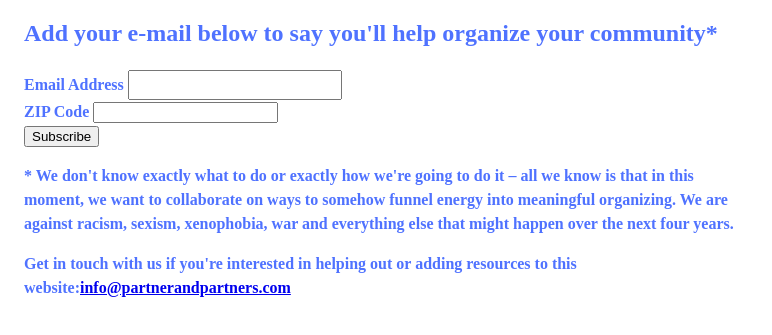
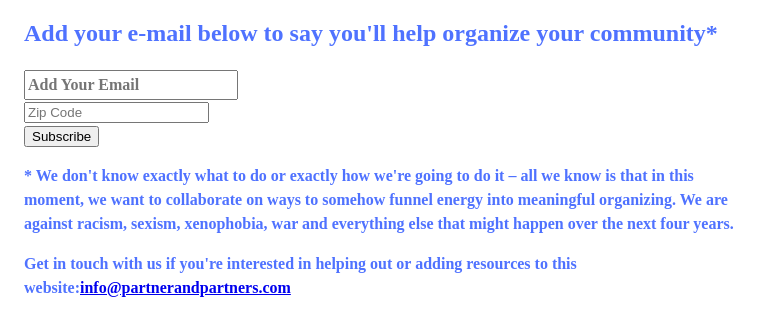
Before and after one commit to partnerandpartners/we-can-organize, a plain HTML site: page index.html in a window 1280 px wide. Shown: the part 151-486 px from the top of the page, without its empty margins (0-772 px from the left). Drawn offline with Linux system fonts and the light colour scheme.

Commit message:
Replaced labels with placeholders.

```diff
--- a/index.html
+++ b/index.html
@@ -16,12 +16,10 @@
             <div id="mc_embed_signup_scroll">
 
         <div class="mc-field-group">
-        	<label for="mce-EMAIL">Email Address </label>
-        	<input type="email" value="" name="EMAIL" class="required email" id="mce-EMAIL">
+        	<input type="email" value="" placeholder="Add Your Email" name="EMAIL" class="required email" id="mce-EMAIL">
         </div>
         <div class="mc-field-group">
-        	<label for="mce-MMERGE3">ZIP Code </label>
-        	<input type="text" value="" name="MMERGE3" class="required" id="mce-MMERGE3">
+        	<input type="text" value="" placeholder="Zip Code" name="MMERGE3" class="required" id="mce-MMERGE3">
         </div>
         	<div id="mce-responses" class="clear">
         		<div class="response" id="mce-error-response" style="display:none"></div>
```
